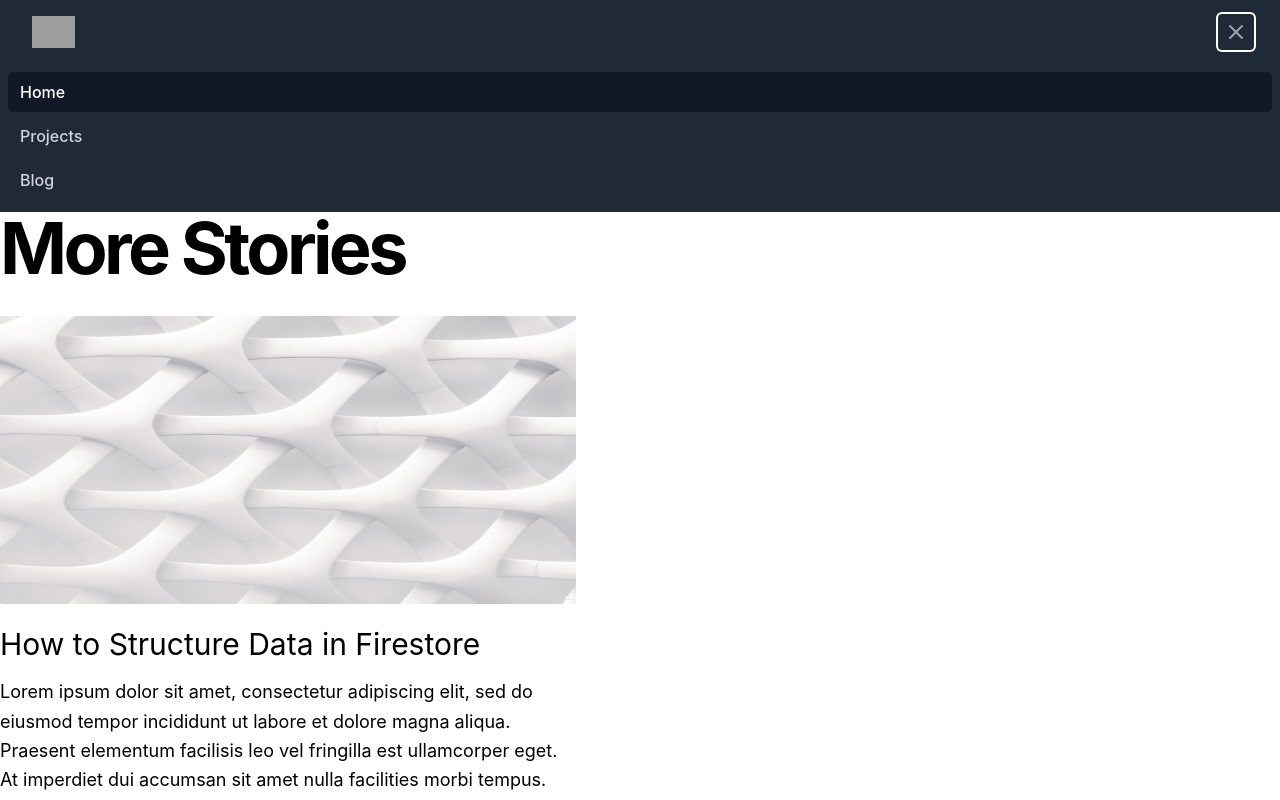
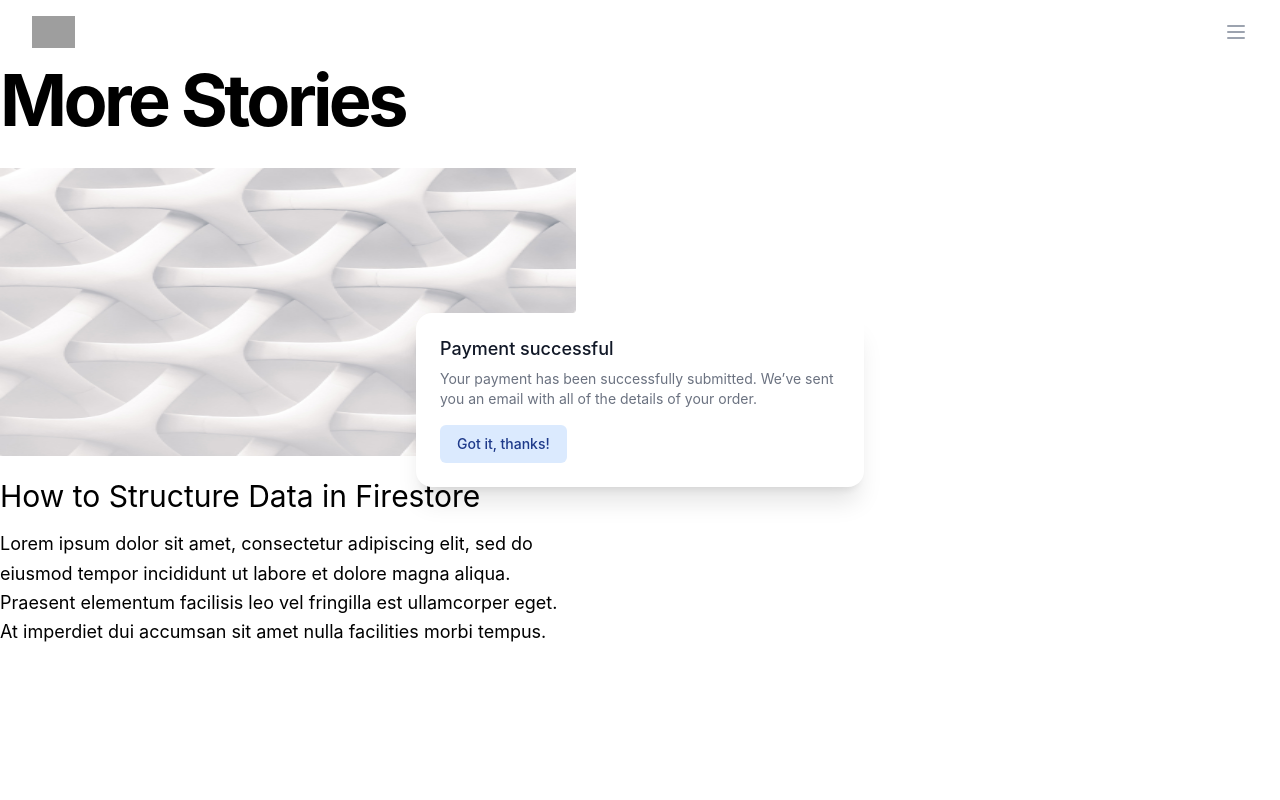
Before and after one commit to kennethfreeflow/next-portfolio, a Next.js app: page /projects in a window 1280 px wide. Both pictures are taken after a click on the button "Open main menu". Shown: the top 800 px of the page. Built offline with nearby package versions, Linux system fonts and the light colour scheme; grey boxes are pictures that could not be loaded.

Commit message:
Update NavBar to use dialog for menu

```diff
--- a/src/components/Navbar/index.tsx
+++ b/src/components/Navbar/index.tsx
@@ -1,10 +1,19 @@
-import { Disclosure, Transition } from "@headlessui/react";
-import { BellIcon, MenuIcon, XIcon } from "@heroicons/react/outline";
+import { Dialog, Transition } from "@headlessui/react";
+import { MenuIcon } from "@heroicons/react/outline";
+import { Fragment, useState } from "react";
 
 export default function Navbar() {
+  const [menuOpen, setMenuOpen] = useState(false);
+
+  function openMenu() {
+    setMenuOpen(true);
+  }
+
+  function closeMenu() {
+    setMenuOpen(false);
+  }
+
   return (
-    <Disclosure as="nav" className="bg-gray-800">
-      {({ open }) => (
     <>
       <div className="max-w-7xl mx-auto px-4 sm:px-6 lg:px-8">
         <div className="flex items-center justify-between h-16">
@@ -23,55 +32,79 @@
             </div>
           </div>
           <div className="-mr-2 flex">
-                {/* Mobile menu button */}
-                <Disclosure.Button className="inline-flex items-center justify-center p-2 rounded-md text-gray-400 hover:text-white hover:bg-gray-700 focus:outline-none focus:ring-2 focus:ring-inset focus:ring-white">
+            <button
+              className="inline-flex items-center justify-center p-2 rounded-md text-gray-400 hover:text-white hover:bg-gray-700 focus:outline-none focus:ring-2 focus:ring-inset focus:ring-white"
+              onClick={openMenu}
+            >
               <span className="sr-only">Open main menu</span>
-                  {open ? (
-                    <XIcon className="block h-6 w-6" aria-hidden="true" />
-                  ) : (
               <MenuIcon className="block h-6 w-6" aria-hidden="true" />
-                  )}
-                </Disclosure.Button>
+            </button>
           </div>
         </div>
       </div>
+      <Transition appear show={menuOpen} as={Fragment}>
+        <Dialog
+          as="div"
+          className="fixed inset-0 z-10 overflow-y-auto"
+          onClose={closeMenu}
+        >
+          <div className="min-h-screen px-4 text-center">
+            <Transition.Child
+              as={Fragment}
+              enter="ease-out duration-300"
+              enterFrom="opacity-0"
+              enterTo="opacity-100"
+              leave="ease-in duration-200"
+              leaveFrom="opacity-100"
+              leaveTo="opacity-0"
+            >
+              <Dialog.Overlay className="fixed inset-0" />
+            </Transition.Child>
 
-          <Transition
-            enter="transition duration-100 ease-out"
-            enterFrom="transform scale-95 opacity-0"
-            enterTo="transform scale-100 opacity-100"
-            leave="transition duration-75 ease-out"
-            leaveFrom="transform scale-100 opacity-100"
-            leaveTo="transform scale-95 opacity-0"
+            {/* This element is to trick the browser into centering the modal contents. */}
+            <span
+              className="inline-block h-screen align-middle"
+              aria-hidden="true"
             >
-            <Disclosure.Panel>
-              <div className="px-2 pt-2 pb-3 space-y-1">
-                <Disclosure.Button
-                  as="a"
-                  href="#"
-                  className="bg-gray-900 text-white block px-3 py-2 rounded-md text-base font-medium"
+              &#8203;
+            </span>
+            <Transition.Child
+              as={Fragment}
+              enter="ease-out duration-300"
+              enterFrom="opacity-0 scale-95"
+              enterTo="opacity-100 scale-100"
+              leave="ease-in duration-200"
+              leaveFrom="opacity-100 scale-100"
+              leaveTo="opacity-0 scale-95"
             >
-                  Home
-                </Disclosure.Button>
-                <Disclosure.Button
-                  as="a"
-                  href="#"
-                  className="text-gray-300 hover:bg-gray-700 hover:text-white block px-3 py-2 rounded-md text-base font-medium"
+              <div className="inline-block w-full max-w-md p-6 my-8 overflow-hidden text-left align-middle transition-all transform bg-white shadow-xl rounded-2xl">
+                <Dialog.Title
+                  as="h3"
+                  className="text-lg font-medium leading-6 text-gray-900"
                 >
-                  Projects
-                </Disclosure.Button>
-                <Disclosure.Button
-                  as="a"
-                  href="#"
-                  className="text-gray-300 hover:bg-gray-700 hover:text-white block px-3 py-2 rounded-md text-base font-medium"
+                  Payment successful
+                </Dialog.Title>
+                <div className="mt-2">
+                  <p className="text-sm text-gray-500">
+                    Your payment has been successfully submitted. We’ve sent you
+                    an email with all of the details of your order.
+                  </p>
+                </div>
+
+                <div className="mt-4">
+                  <button
+                    type="button"
+                    className="inline-flex justify-center px-4 py-2 text-sm font-medium text-blue-900 bg-blue-100 border border-transparent rounded-md hover:bg-blue-200 focus:outline-none focus-visible:ring-2 focus-visible:ring-offset-2 focus-visible:ring-blue-500"
+                    onClick={closeMenu}
                   >
-                  Blog
-                </Disclosure.Button>
+                    Got it, thanks!
+                  </button>
                 </div>
-            </Disclosure.Panel>
+              </div>
+            </Transition.Child>
+          </div>
+        </Dialog>
       </Transition>
     </>
-      )}
-    </Disclosure>
   );
 }
```
Lines whose indentation alone changed are shown as unchanged.
